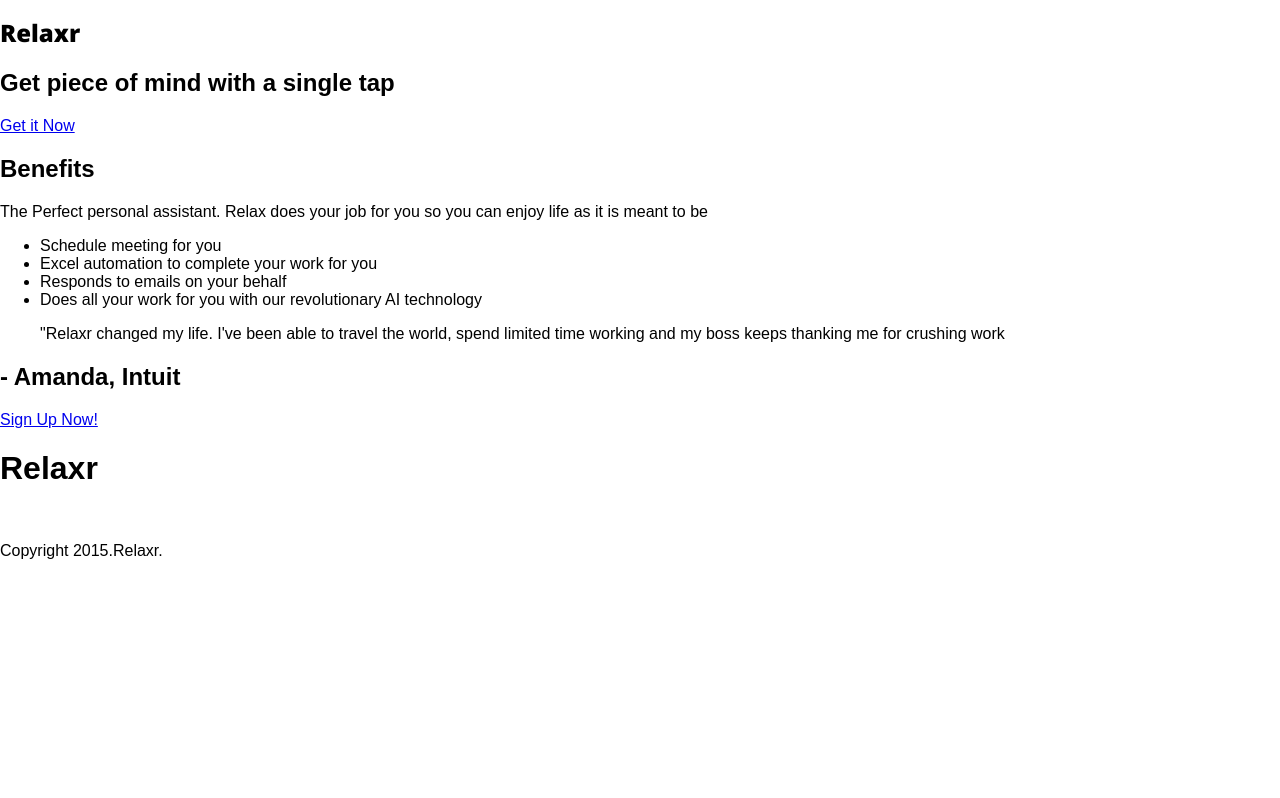
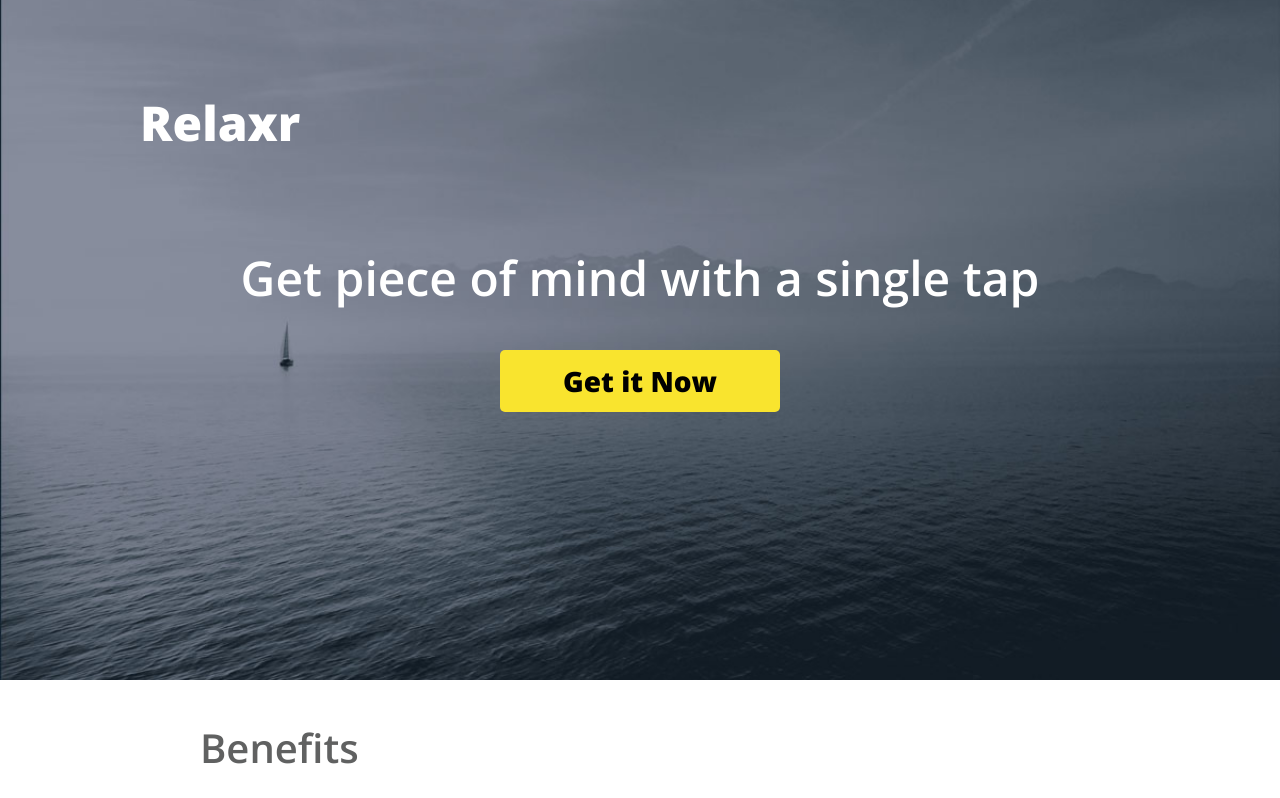
Before and after one commit to shdwyer/homework-landingpage, a plain HTML site: page index.html in a window 1280 px wide. Shown: the top 798 px of the page. Drawn offline with nearby package versions, Linux system fonts and the light colour scheme.

Commit message:
finished ctyling

```diff
--- a/css/style.css
+++ b/css/style.css
@@ -1,7 +1,124 @@
-header h1 {
+body {
+  font-family: 'open sans', sans-serif;
+}
 
-  font-family: 'open sans', sans-serif;
-  font-size: 24px;
-  font-weight: extrabold;
+header {
+  background: url("../images/header_bg.jpg") no-repeat center center fixed;
+  background-size: cover;
+  color: white;
+  padding: 40px;
+  height: 600px;
+}
+
+header a{
+  background: #f9e42e;
+  color: black;
 
 }
+
+header h1 {
+  font-size: 48px;
+  font-weight: 800;
+  padding: 50px 100px;
+  margin: 0px;
+}
+
+header h2 {
+ font-size: 48px;
+ font-weight: 600;
+ text-align: center;
+}
+
+
+section#benefits{
+  background: white;
+  color: #606161;
+  padding: 40px 200px;
+}
+
+section#benefits h2 {
+  margin: 0;
+  font-size: 40px;
+  font-weight: 600;
+
+}
+
+section#benefits p {
+  font-size: 26px;
+  font-weight: 300;
+
+}
+
+section#benefits ul {
+  font-size: 26px;
+  font-weight: 300;
+  padding-left: 100px
+}
+
+section#quote {
+  background: url("../images/header_bg.jpg") no-repeat center center fixed;
+  background-size: cover;
+  color: white;
+  text-align: center;
+  padding: 50px 410px;
+
+}
+section#quote blockquote {
+  font-size: 26px;
+  font-weight: 600;
+  margin: 0;
+  font-style: italic;
+}
+
+section#quote h2 {
+  font-size: 26px;
+  font-weight: 600;
+  margin: 0;
+}
+
+.button {
+  display: block;
+  width: 280px;
+  padding: 12px 0;
+  border-radius: 5px;
+  text-align: center;
+  margin: 0 auto;
+  font-weight: 800;
+  font-size: 28px;
+  text-decoration: none;
+}
+
+section#cta{
+  background-color: #f9e42e;
+  padding: 30px;
+}
+
+section#cta a{
+  background-color: #033048;
+  color: white;
+}
+
+footer{
+   background-color: #121212;
+   text-align: center;
+   padding: 50px 410px;
+}
+
+footer h1{
+  font-size: 48px;
+  font-weight: 800;
+  color:#f9e42e;
+  margin:0;
+  padding-bottom: 100px;
+}
+
+footer img{
+  padding: 0px 20px;
+}
+
+footer p{
+  font-size: 18px;
+  font-weight: 600;
+  color: white;
+  padding-top: 100px;
+}
--- a/index.html
+++ b/index.html
@@ -15,7 +15,7 @@
 		<header>
 				<h1>Relaxr</h1>
 				<h2>Get piece of mind with a single tap</h2>
-				<a href="#">Get it Now</a>
+				<a href="#" class="button">Get it Now</a>
 		</header>
 
 		<section id="benefits">
@@ -30,20 +30,19 @@
 		</section>
 
 		<section id="quote">
-			<blockquote>"Relaxr changed my life. I've been able to travel the world, spend limited time working and my boss keeps thanking me for crushing work</blockquote>
+			<blockquote>"Relaxr changed my life. I've been able to travel the world, spend limited time working and my boss keeps thanking me for crushing work"</blockquote>
 			<h2>- Amanda, Intuit</h2>
 		</section>
 
 		<section id="cta">
-			<a href="#">Sign Up Now!</a>
-
+			<a href="#" class="button">Sign Up Now!</a>
 		</section>
 
 		<footer>
 			<h1>Relaxr</h1>
-			<img src="">
-			<img src="">
-			<p>Copyright 2015.Relaxr.</p>
+			<img src="images/twitter.png" alt="Twitter">
+			<img src="images/facebook.png" alt="Facebook">
+			<p>Copyright 2015. Relaxr.</p>
 		</footer>
 
 	</body>
```
